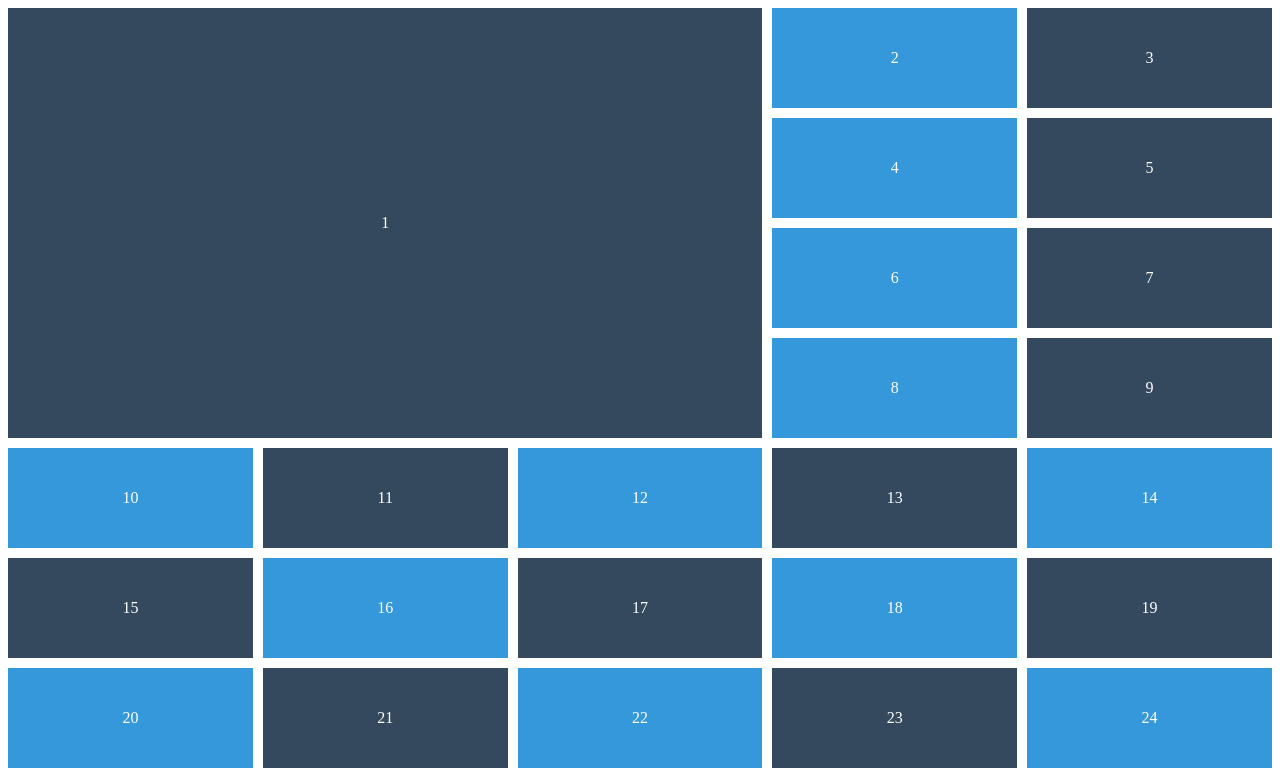
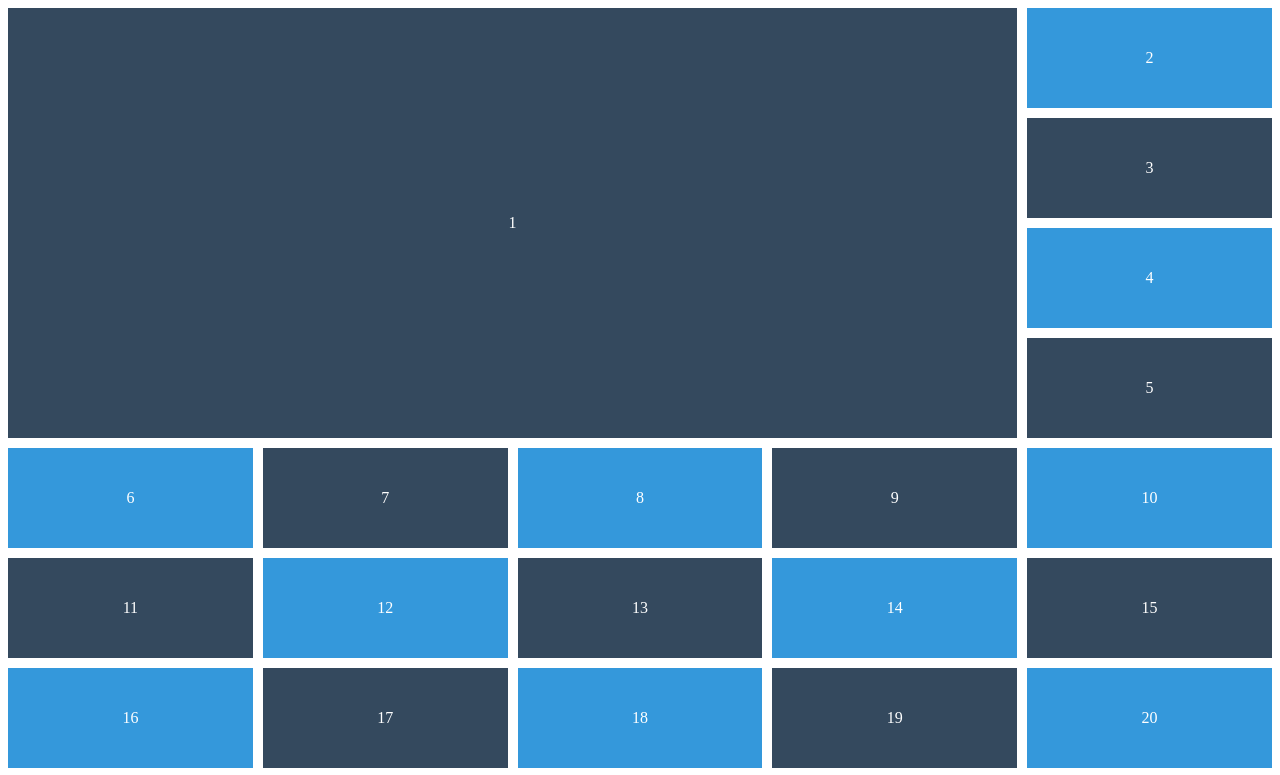
Before and after one commit to ikda/practice_css, a plain HTML site: page grid.html in a window 1280 px wide. Shown: the top 775 px of the page. Drawn offline with Linux system fonts and the light colour scheme.

Commit message:
#2.12 grid area

```diff
--- a/grid.html
+++ b/grid.html
@@ -28,13 +28,10 @@
 			}
 
 			.box:first-child {
-				/* start:1 end:5 */
-				/* grid-row: 1/5; */
-				/* 네칸차지해 */
-				/* grid-row: span 4; */
-				/* row:4 column:3 차지해 */
-				grid-row: span 4;
-				grid-column: span 3;
+				/* row-start/column-start/row-end/column-end */
+				/* grid-area: 2/1/4/-1; */
+				/* row: span 4 / column span 4 */
+				grid-area: span 4 / span 4;
 			}
 		</style>
 	</head>
```
